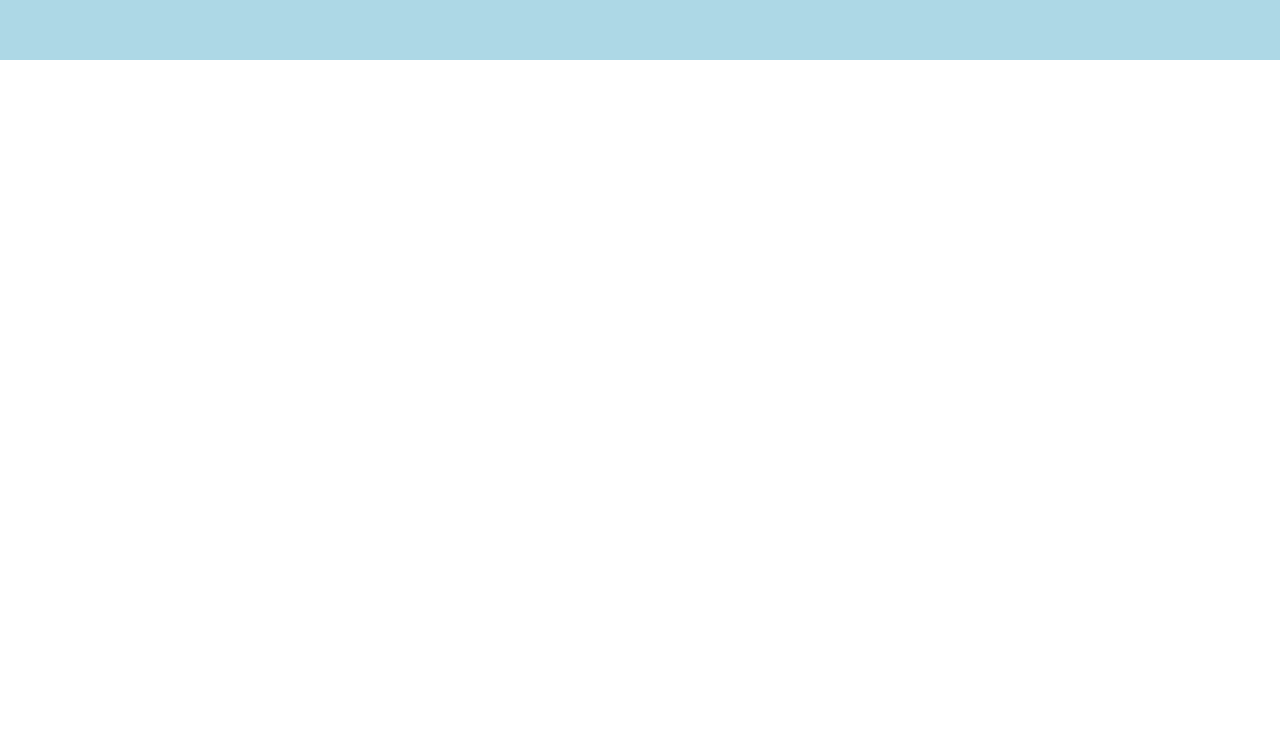
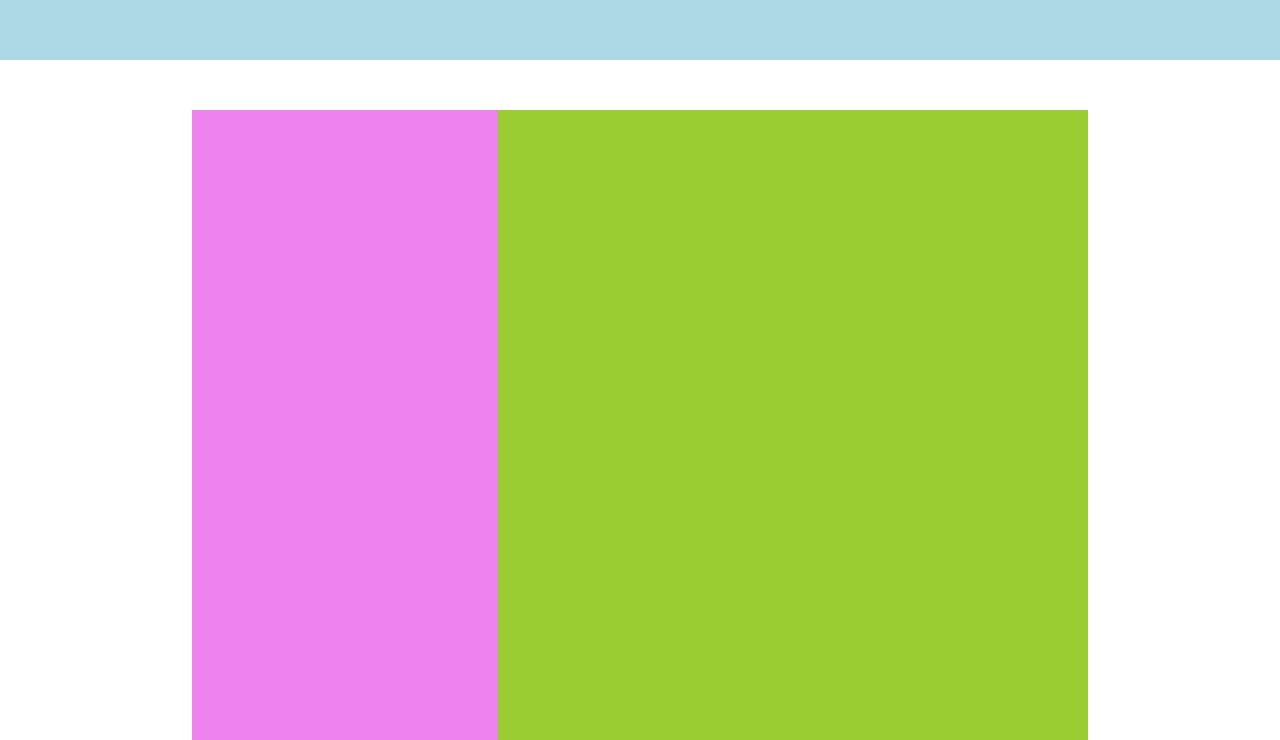
Before and after one commit to MrGaggio/htmlcss-discord, a plain HTML site: page index.html in a window 1280 px wide. Shown: the part 1040-1780 px from the top of the page. Before the commit the page ends 1100 px from the top, so only its background shows below. Drawn offline with Linux system fonts and the light colour scheme.

Commit message:
Sezione 2 terminata

```diff
--- a/css/style.css
+++ b/css/style.css
@@ -59,3 +59,25 @@
     transform: translate(-50%, -50%);
     text-align: center;
 }
+
+.debug .container1_3 {
+    background-color: white;
+    width: 70%;
+    height: 1000px;
+    margin: auto;
+    padding: 50px 0;
+}
+
+.debug .colum1{
+    float: left;
+    width: 34%;
+    background-color: violet;
+    height: 1000px;
+}
+
+.debug .colum2{
+    float: left;
+    width: 66%;
+    background-color: yellowgreen;
+    height: 1000px;
+}
--- a/index.html
+++ b/index.html
@@ -28,8 +28,10 @@
             </div>
         </section>
 
-        <section>
-            <div></div>
+
+        <section class="container1_3 clearfix">
+            <div class="colum1"></div>
+            <div class="colum2"></div>
         </section>
     </main>
 
```
